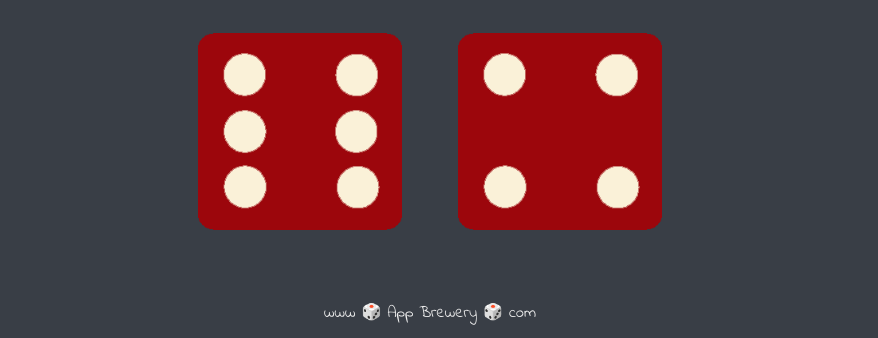
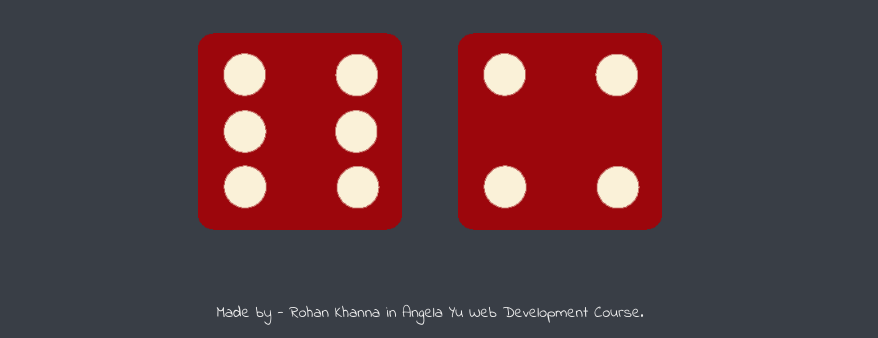
Before and after one commit to rohannkhannaa/Dice-Game, a plain HTML site: page index.html in a window 1280 px wide. Shown: the part 462-800 px from the top of the page, without its empty margins (210-1088 px from the left). Drawn offline with Linux system fonts and the light colour scheme.

Commit message:
Update index.html

```diff
--- a/index.html
+++ b/index.html
@@ -28,6 +28,6 @@
   </body>
 
   <footer>
-    www 🎲 App Brewery 🎲 com
+    Made by - Rohan Khanna in Angela Yu Web Development Course.
   </footer>
 </html>
```
